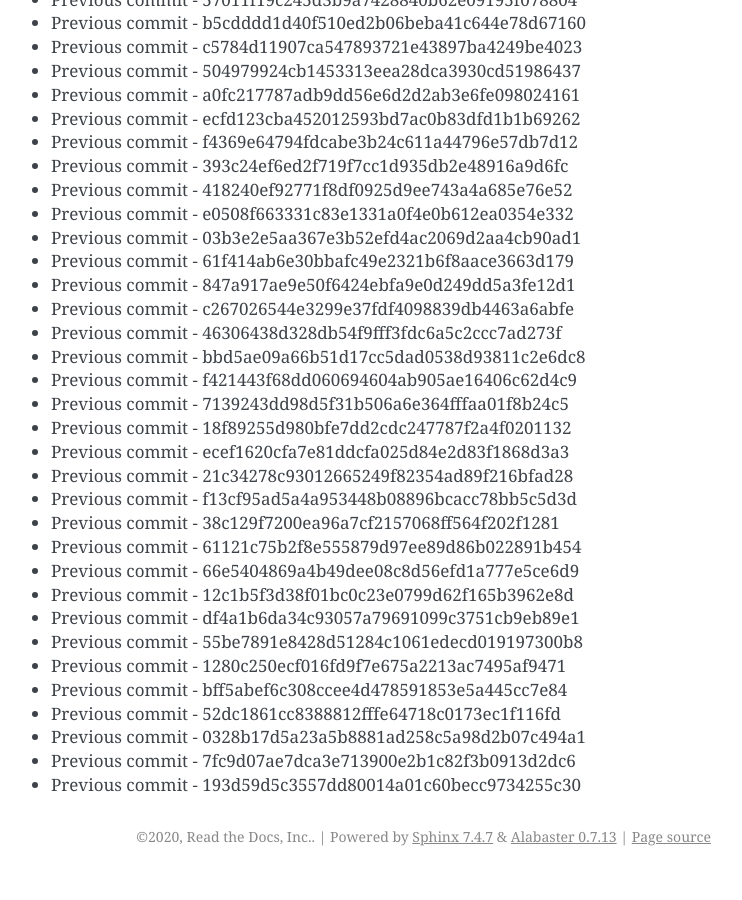
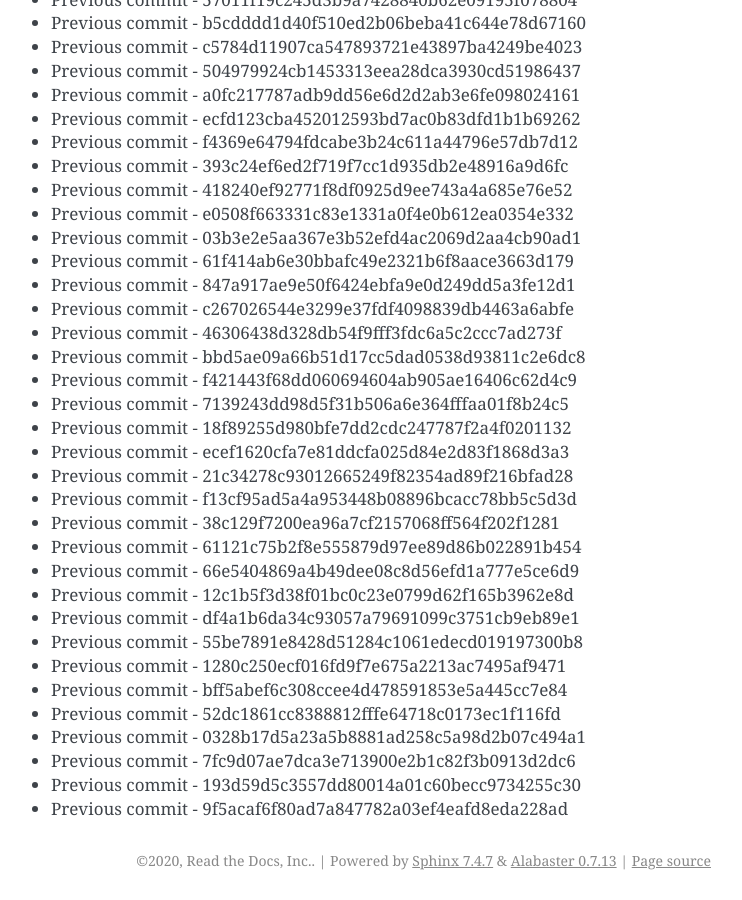
Before and after one commit to readthedocs/rtd-git-stresstest, a Sphinx documentation site: the page built from docs/updates.rst, in a window 1280 px wide and 900 px high, scrolled down 57697 px. Shown: the whole window, without its empty margins (399-1141 px from the left). Built offline with Sphinx 7.4.7, drawn with Linux system fonts in a browser that asks for light colours; before the commit the page ends 58573 px from its top, so only the background shows below that.

Commit message:
Generating commit from previous: 9f5acaf6f80ad7a847782a03ef4eafd8eda228ad

```diff
--- a/docs/updates.rst
+++ b/docs/updates.rst
@@ -2456,3 +2456,4 @@ It can be tested for any performance characteristics.
 * Previous commit - 0328b17d5a23a5b8881ad258c5a98d2b07c494a1
 * Previous commit - 7fc9d07ae7dca3e713900e2b1c82f3b0913d2dc6
 * Previous commit - 193d59d5c3557dd80014a01c60becc9734255c30
+* Previous commit - 9f5acaf6f80ad7a847782a03ef4eafd8eda228ad
```
